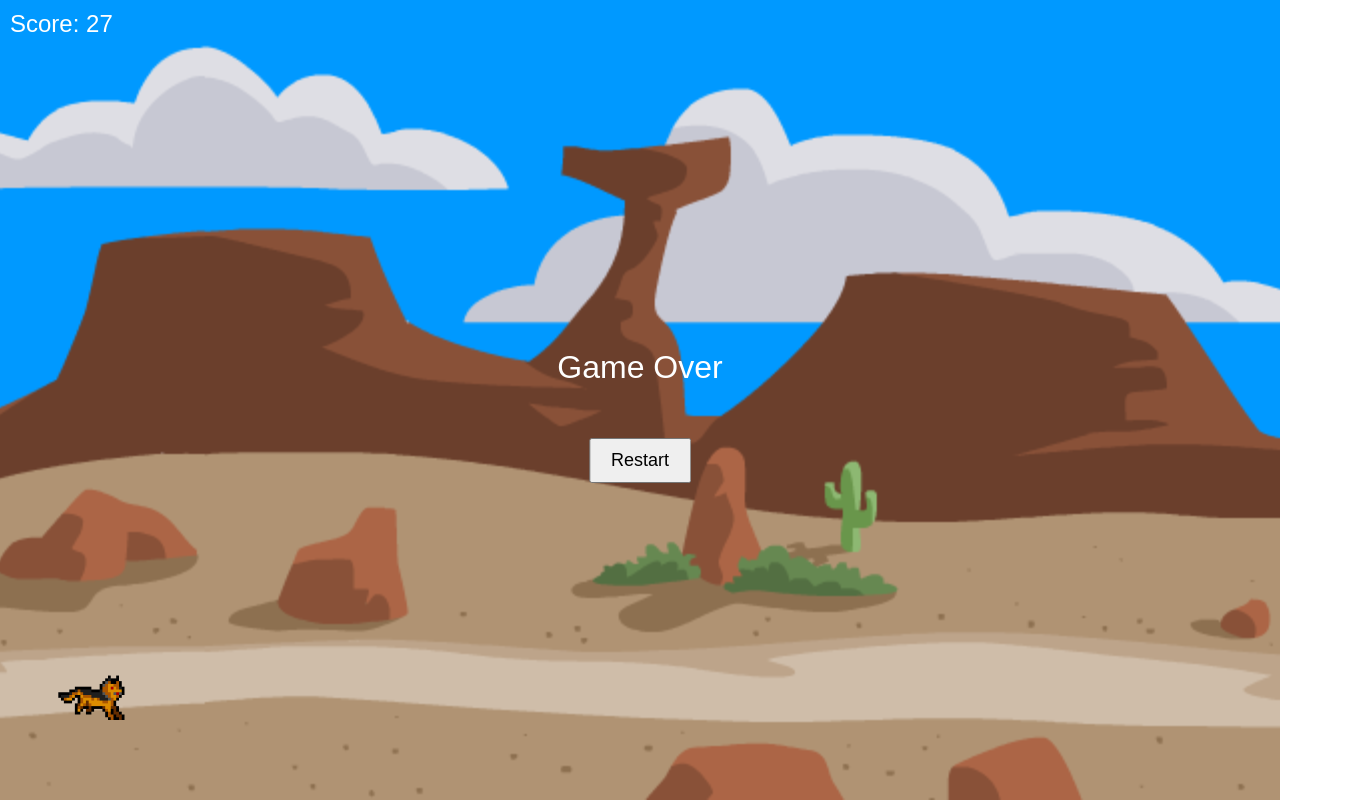
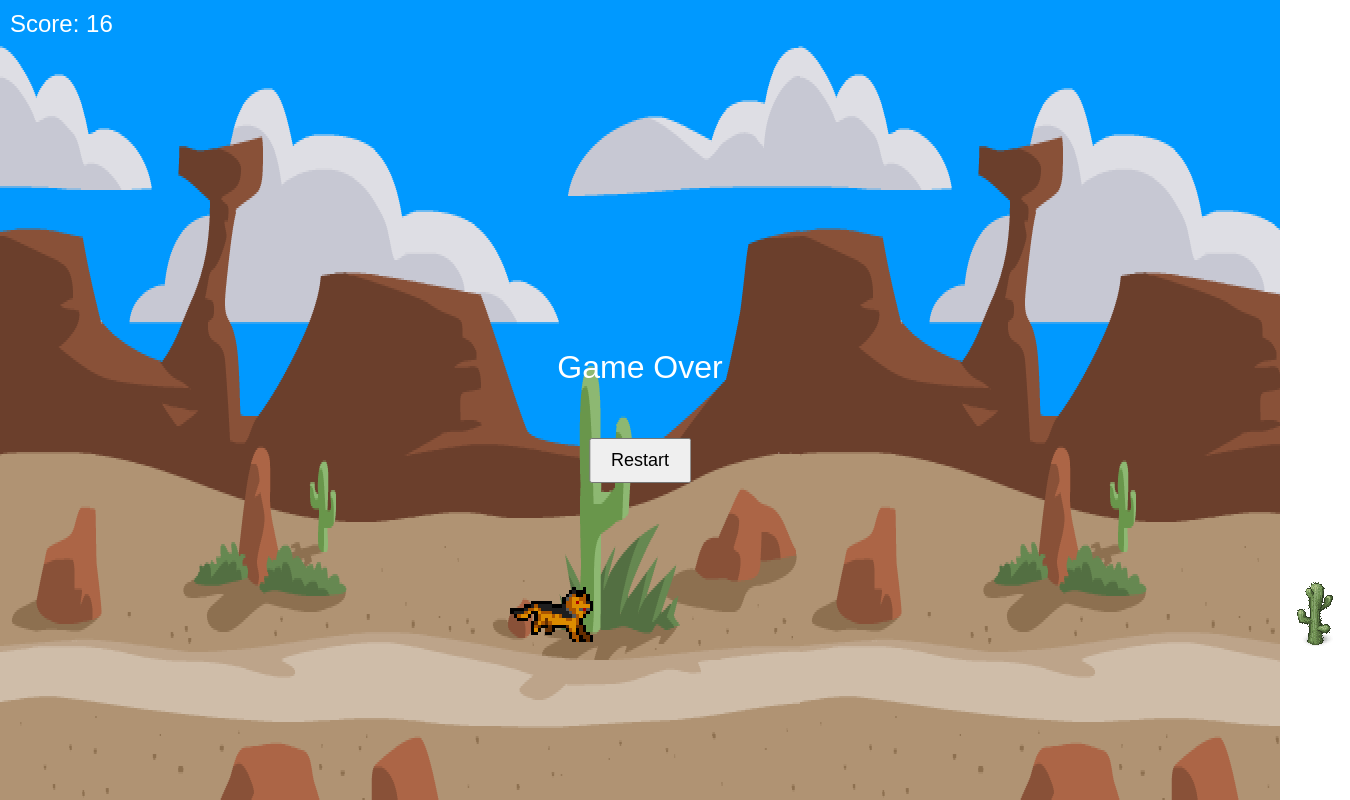
Before and after one commit to CleverByteX/Doggo-Run, a plain HTML site: page index.html in a window 1280 px wide. Both pictures are taken after a click on the button "Restart". Shown: the whole page, 1350 px wide, since content can reach past the window. Drawn offline with Linux system fonts and the light colour scheme.

Commit message:
first commit

```diff
--- a/script.js
+++ b/script.js
@@ -9,7 +9,10 @@ let isGameOver = false;
 let score = 0;
 let gravity = 0.9;
 let velocity = 0;
-let dogBottom = 50; // Initial position of the dog
+let dogBottom = 120; // Initial position of the dog (raised from 50px)
+let cactusSpeed = 3; // Initial cactus animation duration in seconds
+let spawnDelay = 2000; // Initial delay between cactus spawns in milliseconds
+let difficultyInterval; // To control difficulty scaling
 
 // Make the dog jump
 function jump() {
@@ -26,8 +29,8 @@ function jump() {
     velocity -= gravity; // Apply gravity
     dogBottom += velocity;
 
-    if (dogBottom <= 50) { // Prevent falling below the ground
-      dogBottom = 50;
+    if (dogBottom <= 120) { // Prevent falling below the new ground level
+      dogBottom = 120;
       isJumping = false;
       clearInterval(jumpInterval);
     }
@@ -36,48 +39,52 @@ function jump() {
   }, 20); // Smooth interval
 }
 
+// Function to increase difficulty
+function increaseDifficulty() {
+  // Gradually increase cactus speed
+  cactusSpeed = Math.max(cactusSpeed - 0.1, 1); // Minimum 1s
+
+  // Gradually reduce spawn delay
+  spawnDelay = Math.max(spawnDelay - 100, 800); // Minimum 800ms
+}
+
 // Spawn cacti
 function spawnCactus() {
   if (isGameOver) return;
+
   const cactus = document.createElement('div');
   cactus.classList.add('cactus');
+  cactus.style.left = '100vw'; // Start at the right edge of the screen
+  cactus.style.animationDuration = `${cactusSpeed}s`; // Apply the current cactus speed
   gameContainer.appendChild(cactus);
 
-  cactus.style.right = '-50px';
+  cactus.addEventListener('animationend', () => {
+    cactus.remove();
+  });
 
-  const moveInterval = setInterval(() => {
+  // Check for collisions
+  const collisionInterval = setInterval(() => {
     if (isGameOver) {
-      clearInterval(moveInterval);
-      cactus.remove();
+      clearInterval(collisionInterval);
       return;
     }
 
     const cactusRect = cactus.getBoundingClientRect();
     const dogRect = dog.getBoundingClientRect();
 
-    // Ajustar detección de colisión
-    const collisionMargin = 10; // Reduce el área efectiva de colisión
+    const collisionMargin = 10; // Reduce the effective collision area
     if (
       cactusRect.left + collisionMargin < dogRect.right - collisionMargin &&
       cactusRect.right - collisionMargin > dogRect.left + collisionMargin &&
       cactusRect.top + collisionMargin < dogRect.bottom - collisionMargin
     ) {
-      gameOver();
-      clearInterval(moveInterval);
-      cactus.remove();
+      gameOver(); // Stop the game on collision
+      clearInterval(collisionInterval);
     }
-
-    if (cactusRect.right <= 0) {
-      cactus.remove();
-      clearInterval(moveInterval);
-    }
-
-    // Incrementa la velocidad del cactus con el puntaje
-    const speed = 5 + Math.floor(score / 100);
-    cactus.style.right = `${parseInt(cactus.style.right) + speed}px`;
   }, 20);
 
-  setTimeout(spawnCactus, Math.random() * 2000 + 1000);
+  // Spawn the next cactus after a random delay
+  setTimeout(spawnCactus, Math.random() * spawnDelay + 500); // Randomize spawn delay
 }
 
 // Update score
@@ -91,7 +98,36 @@ function updateScore() {
 // Game over
 function gameOver() {
   isGameOver = true;
+
+  // Stop the background animation
+  const gameContainer = document.getElementById('game-container');
+  gameContainer.style.animation = 'none'; // Stops the background movement
+
+  // Stop all cactus animations
+  document.querySelectorAll('.cactus').forEach(cactus => {
+    cactus.style.animation = 'none'; // Stops the cactus movement
+  });
+
+  // Display the game-over screen
+  const gameOverElement = document.getElementById('game-over');
   gameOverElement.style.display = 'block';
+}
+
+// Start the game
+function startGame() {
+  cactusSpeed = 3; // Reset cactus speed
+  spawnDelay = 2000; // Reset spawn delay
+  clearInterval(difficultyInterval);
+
+  // Gradually increase difficulty every 5 seconds
+  difficultyInterval = setInterval(() => {
+    if (!isGameOver) {
+      increaseDifficulty();
+    }
+  }, 5000);
+
+  spawnCactus();
+  updateScore();
 }
 
 // Restart game
@@ -100,12 +136,20 @@ restartButton.addEventListener('click', () => {
   score = 0;
   scoreElement.textContent = 'Score: 0';
   gameOverElement.style.display = 'none';
-  dogBottom = 50; // Reset dog position
+  dogBottom = 120; // Reset dog position
   dog.style.bottom = `${dogBottom}px`;
   isJumping = false; // Reset jumping flag
-  document.querySelectorAll('.cactus').forEach(cactus => cactus.remove()); // Limpia cactos
-  spawnCactus();
-  updateScore();
+
+  // Remove all existing cacti
+  document.querySelectorAll('.cactus').forEach(cactus => cactus.remove());
+
+  // Restart the background animation
+  gameContainer.style.animation = ''; // Reset the animation property
+  void gameContainer.offsetWidth; // Trigger reflow to restart the animation
+  gameContainer.style.animation = 'scrollBackground 3s linear infinite';
+
+  // Start the game
+  startGame();
 });
 
 // Listen for spacebar to jump
@@ -116,5 +160,4 @@ document.addEventListener('keydown', (e) => {
 });
 
 // Start the game
-spawnCactus();
-updateScore();
+startGame();
--- a/style.css
+++ b/style.css
@@ -1,3 +1,7 @@
+* {
+  image-rendering: pixelated;
+}
+
 body {
   margin: 0;
   overflow: hidden;
@@ -9,8 +13,8 @@ body {
   width: 100vw;
   height: 100vh;
   background: url('./assets/desert.png') repeat-x;
-  background-size: cover;
-  animation: scrollBackground 3s linear infinite; /* Increased speed for full-screen mode */
+  background-size: 800px 100%; /* Match the image width exactly */
+  animation: scrollBackground 3s linear infinite; /* Faster background */
 }
 
 @keyframes scrollBackground {
@@ -18,36 +22,36 @@ body {
     background-position: 0 0;
   }
   to {
-    background-position: -100% 0; /* Ajusta para que el bucle sea más natural */
+    background-position: -800px 0; /* Match the image width exactly */
   }
 }
 
 #dog {
   position: absolute;
-  bottom: 50px;
-  left: 50px;
-  width: 80px;
-  height: 80px;
+  bottom: 120px; /* Keep the dog raised */
+  left: 500px; /* Keep the dog closer to the center */
+  width: 100px; /* Increased from 80px to 100px */
+  height: 100px; /* Increased from 80px to 100px */
   background: url('./assets/dog.gif') no-repeat;
   background-size: contain;
 }
 
 .cactus {
   position: absolute;
-  bottom: 50px;
-  width: 50px;
-  height: 80px;
+  bottom: 120px; /* Keep the cactus raised */
+  width: 70px;
+  height: 100px;
   background: url('./assets/cactus.png') no-repeat;
   background-size: contain;
-  animation: moveCactus 3s linear infinite;
+  animation: moveCactus linear forwards; /* Use dynamic duration */
 }
 
 @keyframes moveCactus {
   from {
-    left: 100vw;
+    left: 100vw; /* Start off-screen to the right */
   }
   to {
-    left: -50px;
+    left: -50px; /* Move off-screen to the left */
   }
 }
 
```
Also changed, not shown: 1 other file.
